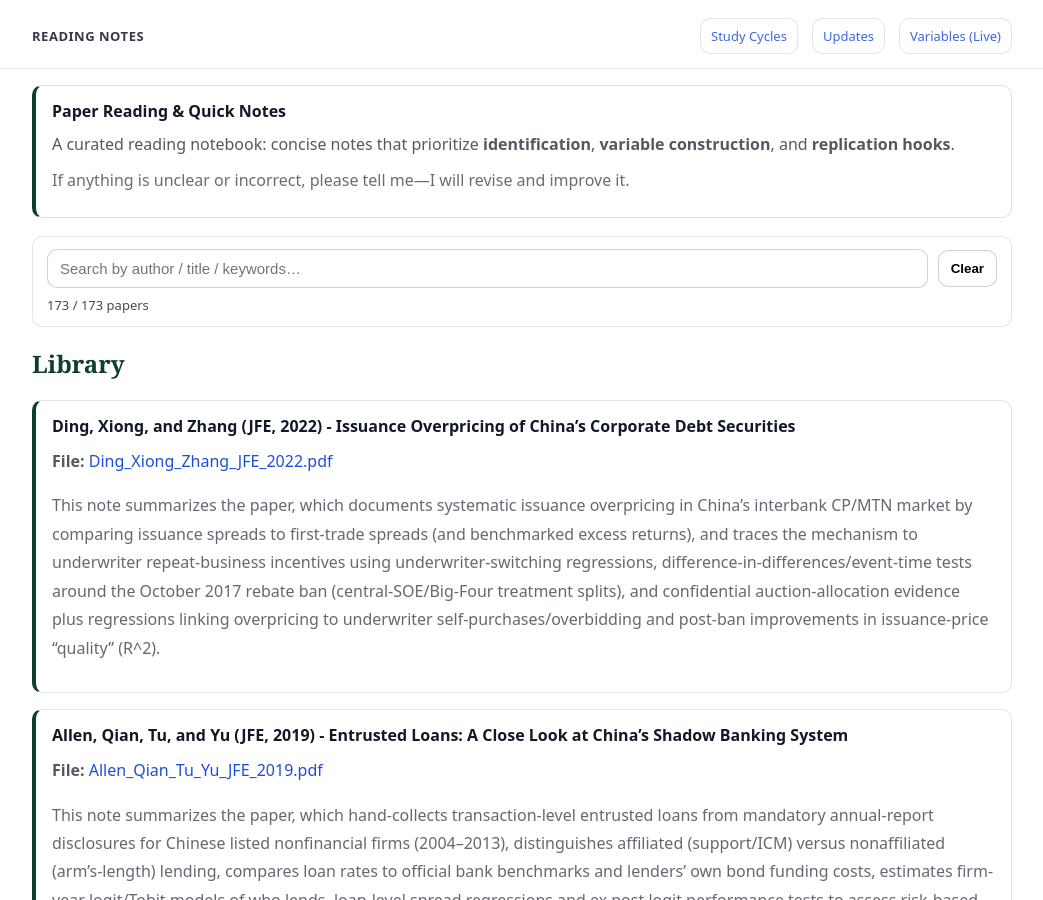
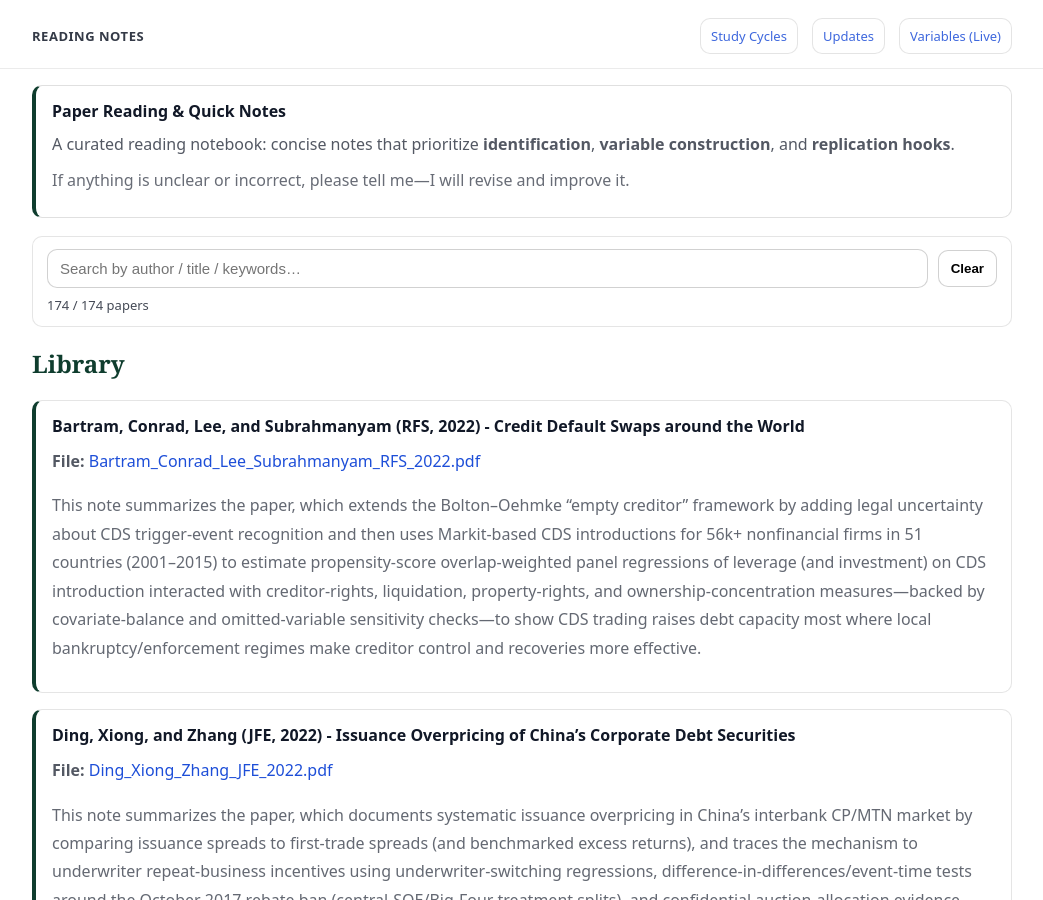
Before and after one commit to yaxinzn/study-archive, a Jekyll site: the page built from reading/index.md, in a window 1280 px wide and 900 px high. Shown: the whole window, without its empty margins (118-1161 px from the left). Built offline with Jekyll 4.4.1, drawn with Linux system fonts in a browser that asks for light colours.

Commit message:
Reading: add/update Bartram_Conrad_Lee_Subrahmanyam_RFS_2022.pdf

```diff
--- a/_data/reading.yml
+++ b/_data/reading.yml
@@ -1,3 +1,7 @@
+- title: "Bartram, Conrad, Lee, and Subrahmanyam (RFS, 2022) - Credit Default Swaps around the World"
+  file: "Bartram_Conrad_Lee_Subrahmanyam_RFS_2022.pdf"
+  desc: "This note summarizes the paper, which extends the Bolton–Oehmke “empty creditor” framework by adding legal uncertainty about CDS trigger-event recognition and then uses Markit-based CDS introductions for 56k+ nonfinancial firms in 51 countries (2001–2015) to estimate propensity-score overlap-weighted panel regressions of leverage (and investment) on CDS introduction interacted with creditor-rights, liquidation, property-rights, and ownership-concentration measures—backed by covariate-balance and omitted-variable sensitivity checks—to show CDS trading raises debt capacity most where local bankruptcy/enforcement regimes make creditor control and recoveries more effective."
+
 - title: "Ding, Xiong, and Zhang (JFE, 2022) - Issuance Overpricing of China’s Corporate Debt Securities"
   file: "Ding_Xiong_Zhang_JFE_2022.pdf"
   desc: "This note summarizes the paper, which documents systematic issuance overpricing in China’s interbank CP/MTN market by comparing issuance spreads to first-trade spreads (and benchmarked excess returns), and traces the mechanism to underwriter repeat-business incentives using underwriter-switching regressions, difference-in-differences/event-time tests around the October 2017 rebate ban (central-SOE/Big-Four treatment splits), and confidential auction-allocation evidence plus regressions linking overpricing to underwriter self-purchases/overbidding and post-ban improvements in issuance-price “quality” (R^2)."
```
Also changed, not shown: 1 other file.
